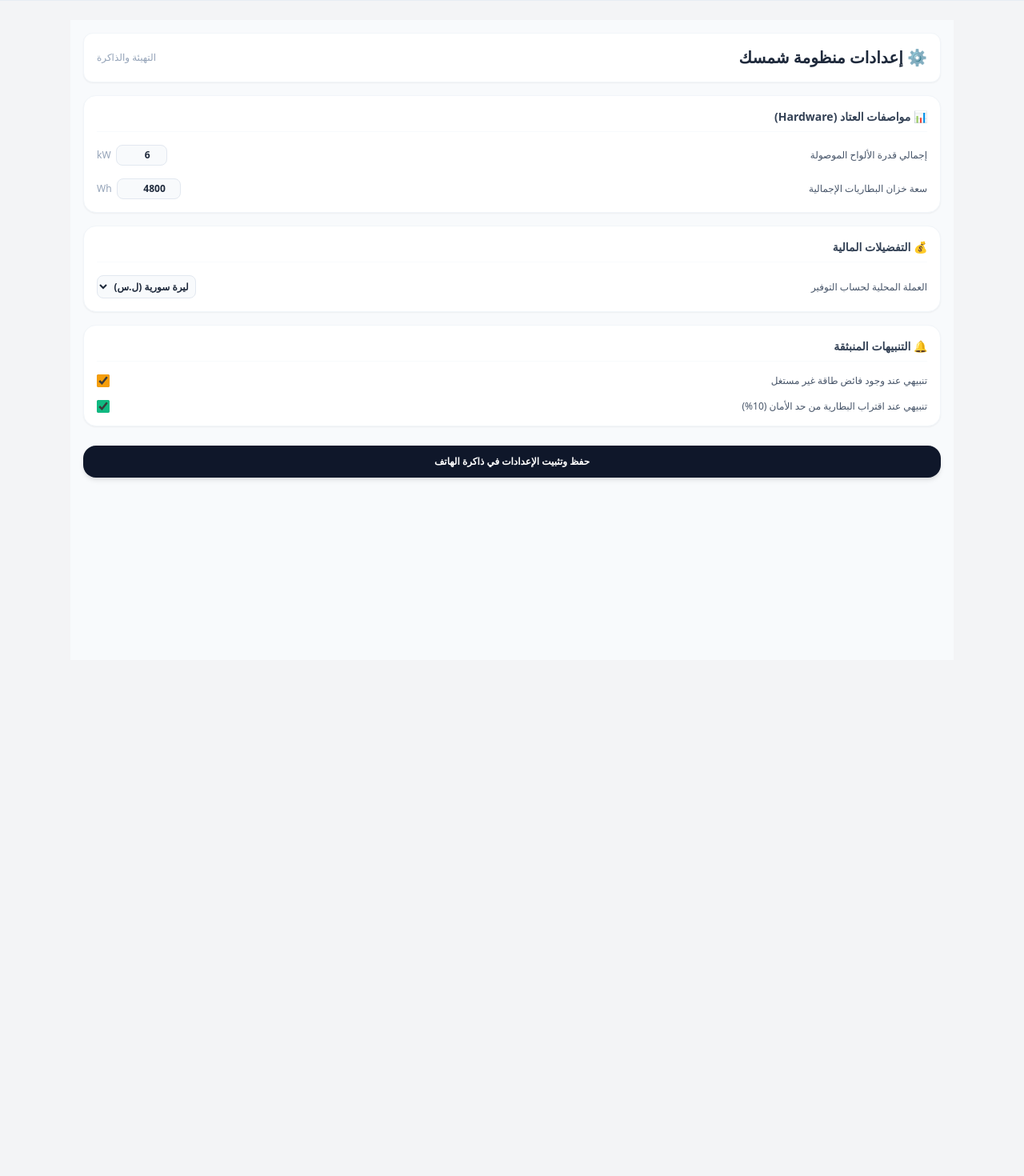
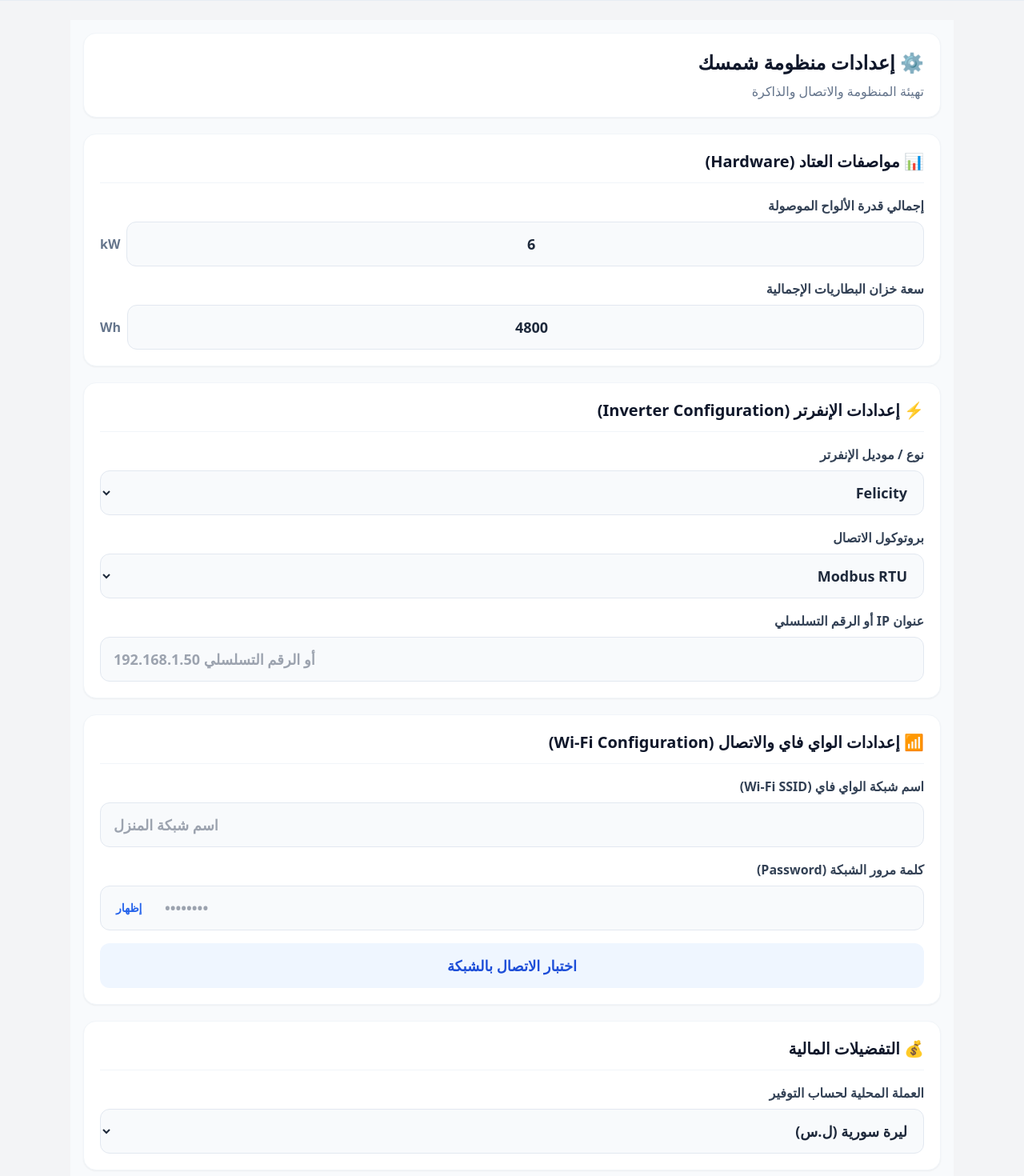
Before and after one commit to mahmoudbir-glitch/Shamsak, a Next.js app: page /settings in a window 1280 px wide. Shown: the part 60-1530 px from the top of the page at 80% size. Before the commit the page ends 909 px from the top, so only its background shows below. Built offline with nearby package versions, Linux system fonts and the light colour scheme.

Commit message:
feat: expand settings and add inverter wifi configuration

```diff
--- a/src/app/settings/page.tsx
+++ b/src/app/settings/page.tsx
@@ -1,96 +1,160 @@
 "use client";
 
-import React, { useState, useEffect } from 'react';
+import React, { useEffect, useState } from "react";
+
+type InverterModel = "Deye" | "Voltronic" | "Growatt" | "Felicity" | "غير ذلك";
+type Protocol = "Modbus RTU" | "Modbus TCP" | "Wi-Fi Datalogger";
 
 export default function SettingsPage() {
-  const [panelCapacity, setPanelCapacity] = useState<number>(6);
-  const [batteryCapacity, setBatteryCapacity] = useState<number>(4800);
-  const [currency, setCurrency] = useState<string>("ل.س");
-  const [notifySurplus, setNotifySurplus] = useState<boolean>(true);
-  const [notifyLowBattery, setNotifyLowBattery] = useState<boolean>(true);
+  const [panelCapacity, setPanelCapacity] = useState(6);
+  const [batteryCapacity, setBatteryCapacity] = useState(4800);
+  const [currency, setCurrency] = useState("ل.س");
+  const [notifySurplus, setNotifySurplus] = useState(true);
+  const [notifyLowBattery, setNotifyLowBattery] = useState(true);
+  const [inverterModel, setInverterModel] = useState<InverterModel>("Felicity");
+  const [protocol, setProtocol] = useState<Protocol>("Modbus RTU");
+  const [inverterAddress, setInverterAddress] = useState("");
+  const [wifiSsid, setWifiSsid] = useState("");
+  const [wifiPassword, setWifiPassword] = useState("");
+  const [showPassword, setShowPassword] = useState(false);
+  const [networkStatus, setNetworkStatus] = useState<"idle" | "testing" | "success" | "error">("idle");
 
   useEffect(() => {
-    if (typeof window !== "undefined") {
-      const savedPanels = localStorage.getItem("shamsak_panel_capacity");
-      const savedBattery = localStorage.getItem("shamsak_battery_capacity");
-      const savedCurrency = localStorage.getItem("shamsak_currency");
-
-      if (savedPanels) setPanelCapacity(Number(savedPanels));
-      if (savedBattery) setBatteryCapacity(Number(savedBattery));
-      if (savedCurrency) setCurrency(savedCurrency);
-    }
+    const saved = {
+      panels: localStorage.getItem("shamsak_panel_capacity"),
+      battery: localStorage.getItem("shamsak_battery_capacity"),
+      currency: localStorage.getItem("shamsak_currency"),
+      model: localStorage.getItem("shamsak_inverter_model"),
+      protocol: localStorage.getItem("shamsak_protocol"),
+      address: localStorage.getItem("shamsak_inverter_address"),
+      ssid: localStorage.getItem("shamsak_wifi_ssid"),
+      password: localStorage.getItem("shamsak_wifi_password"),
+    };
+    if (saved.panels) setPanelCapacity(Number(saved.panels));
+    if (saved.battery) setBatteryCapacity(Number(saved.battery));
+    if (saved.currency) setCurrency(saved.currency);
+    if (saved.model) setInverterModel(saved.model as InverterModel);
+    if (saved.protocol) setProtocol(saved.protocol as Protocol);
+    if (saved.address) setInverterAddress(saved.address);
+    if (saved.ssid) setWifiSsid(saved.ssid);
+    if (saved.password) setWifiPassword(saved.password);
   }, []);
 
   const handleSaveSettings = () => {
-    if (typeof window !== "undefined") {
-      localStorage.setItem("shamsak_panel_capacity", panelCapacity.toString());
-      localStorage.setItem("shamsak_battery_capacity", batteryCapacity.toString());
-      localStorage.setItem("shamsak_currency", currency);
+    localStorage.setItem("shamsak_panel_capacity", String(panelCapacity));
+    localStorage.setItem("shamsak_battery_capacity", String(batteryCapacity));
+    localStorage.setItem("shamsak_currency", currency);
+    localStorage.setItem("shamsak_inverter_model", inverterModel);
+    localStorage.setItem("shamsak_protocol", protocol);
+    localStorage.setItem("shamsak_inverter_address", inverterAddress);
+    localStorage.setItem("shamsak_wifi_ssid", wifiSsid);
+    localStorage.setItem("shamsak_wifi_password", wifiPassword);
+    alert("تم حفظ إعدادات شمسك بنجاح! ✅");
+  };
 
-      alert("تم حفظ المواصفات وتثبيتها في ذاكرة هاتف المستخدم بنجاح! ✅");
+  const testNetwork = async () => {
+    setNetworkStatus("testing");
+    try {
+      const response = await fetch("/api/telemetry", { cache: "no-store" });
+      setNetworkStatus(response.ok ? "success" : "error");
+    } catch {
+      setNetworkStatus("error");
     }
   };
 
+  const inputClass = "w-full min-h-14 rounded-xl border border-slate-200 bg-slate-50 px-4 text-lg font-bold text-slate-800 outline-none transition focus:border-blue-400 focus:ring-2 focus:ring-blue-100";
+  const selectClass = inputClass + " appearance-auto";
+
   return (
-    <div className="min-h-screen bg-slate-50 p-4 pb-24 text-right" dir="rtl">
-      <div className="flex justify-between items-center bg-white p-4 rounded-xl shadow-sm mb-4 border border-slate-100">
-        <h1 className="text-xl font-bold text-slate-800 flex items-center gap-1.5">
-          ⚙️ إعدادات منظومة شمسك
-        </h1>
-        <div className="text-xs text-slate-400">التهيئة والذاكرة</div>
+    <div className="min-h-screen bg-slate-50 p-4 pb-28 text-right" dir="rtl">
+      <div className="mb-5 rounded-2xl border border-slate-100 bg-white p-5 shadow-sm">
+        <h1 className="flex items-center gap-2 text-2xl font-bold text-slate-900">⚙️ إعدادات منظومة شمسك</h1>
+        <p className="mt-2 text-base font-medium text-slate-500">تهيئة المنظومة والاتصال والذاكرة</p>
       </div>
 
-      <div className="bg-white p-4 rounded-2xl shadow-sm border border-slate-100 mb-4 space-y-4">
-        <h3 className="font-bold text-sm text-slate-700 border-b border-slate-50 pb-2">📊 مواصفات العتاد (Hardware)</h3>
-
-        <div className="flex justify-between items-center text-xs">
-          <span className="text-slate-600 font-medium">إجمالي قدرة الألواح الموصولة</span>
-          <div className="flex items-center gap-1.5">
-            <input type="number" value={panelCapacity} onChange={(e) => setPanelCapacity(Number(e.target.value))} className="w-16 bg-slate-50 border border-slate-200 text-center rounded-lg p-1 font-bold text-slate-800" />
-            <span className="text-slate-400">kW</span>
+      <div className="mb-5 space-y-4 rounded-2xl border border-slate-100 bg-white p-5 shadow-sm">
+        <h2 className="border-b border-slate-100 pb-3 text-xl font-bold text-slate-900">📊 مواصفات العتاد (Hardware)</h2>
+        <div className="space-y-2">
+          <label className="text-base font-semibold text-slate-700">إجمالي قدرة الألواح الموصولة</label>
+          <div className="flex items-center gap-2">
+            <input type="number" value={panelCapacity} onChange={(e) => setPanelCapacity(Number(e.target.value))} className={inputClass + " text-center"} />
+            <span className="text-base font-bold text-slate-500">kW</span>
           </div>
         </div>
-
-        <div className="flex justify-between items-center text-xs">
-          <span className="text-slate-600 font-medium">سعة خزان البطاريات الإجمالية</span>
-          <div className="flex items-center gap-1.5">
-            <input type="number" value={batteryCapacity} onChange={(e) => setBatteryCapacity(Number(e.target.value))} className="w-20 bg-slate-50 border border-slate-200 text-center rounded-lg p-1 font-bold text-slate-800" />
-            <span className="text-slate-400">Wh</span>
+        <div className="space-y-2">
+          <label className="text-base font-semibold text-slate-700">سعة خزان البطاريات الإجمالية</label>
+          <div className="flex items-center gap-2">
+            <input type="number" value={batteryCapacity} onChange={(e) => setBatteryCapacity(Number(e.target.value))} className={inputClass + " text-center"} />
+            <span className="text-base font-bold text-slate-500">Wh</span>
           </div>
         </div>
       </div>
 
-      <div className="bg-white p-4 rounded-2xl shadow-sm border border-slate-100 mb-4 space-y-4">
-        <h3 className="font-bold text-sm text-slate-700 border-b border-slate-50 pb-2">💰 التفضيلات المالية</h3>
+      <div className="mb-5 space-y-4 rounded-2xl border border-slate-100 bg-white p-5 shadow-sm">
+        <h2 className="border-b border-slate-100 pb-3 text-xl font-bold text-slate-900">⚡ إعدادات الإنفرتر (Inverter Configuration)</h2>
+        <div className="space-y-2">
+          <label className="text-base font-semibold text-slate-700">نوع / موديل الإنفرتر</label>
+          <select value={inverterModel} onChange={(e) => setInverterModel(e.target.value as InverterModel)} className={selectClass}>
+            <option>Deye</option><option>Voltronic</option><option>Growatt</option><option>Felicity</option><option>غير ذلك</option>
+          </select>
+        </div>
+        <div className="space-y-2">
+          <label className="text-base font-semibold text-slate-700">بروتوكول الاتصال</label>
+          <select value={protocol} onChange={(e) => setProtocol(e.target.value as Protocol)} className={selectClass}>
+            <option>Modbus RTU</option><option>Modbus TCP</option><option>Wi-Fi Datalogger</option>
+          </select>
+        </div>
+        <div className="space-y-2">
+          <label className="text-base font-semibold text-slate-700">عنوان IP أو الرقم التسلسلي</label>
+          <input type="text" value={inverterAddress} onChange={(e) => setInverterAddress(e.target.value)} placeholder="192.168.1.50 أو الرقم التسلسلي" className={inputClass} dir="ltr" />
+        </div>
+      </div>
 
-        <div className="flex justify-between items-center text-xs">
-          <span className="text-slate-600 font-medium">العملة المحلية لحساب التوفير</span>
-          <select value={currency} onChange={(e) => setCurrency(e.target.value)} className="bg-slate-50 border border-slate-200 text-center rounded-lg p-1 font-bold text-slate-800">
-            <option value="ل.س">ليرة سورية (ل.س)</option>
-            <option value="USD">دولار أمريكي ($)</option>
-            <option value="LBP">ليرة لبنانية (L.B.P)</option>
+      <div className="mb-5 space-y-4 rounded-2xl border border-slate-100 bg-white p-5 shadow-sm">
+        <h2 className="border-b border-slate-100 pb-3 text-xl font-bold text-slate-900">📶 إعدادات الواي فاي والاتصال (Wi-Fi Configuration)</h2>
+        <div className="space-y-2">
+          <label className="text-base font-semibold text-slate-700">اسم شبكة الواي فاي (Wi-Fi SSID)</label>
+          <input type="text" value={wifiSsid} onChange={(e) => setWifiSsid(e.target.value)} placeholder="اسم شبكة المنزل" className={inputClass} dir="ltr" />
+        </div>
+        <div className="space-y-2">
+          <label className="text-base font-semibold text-slate-700">كلمة مرور الشبكة (Password)</label>
+          <div className="relative">
+            <input type={showPassword ? "text" : "password"} value={wifiPassword} onChange={(e) => setWifiPassword(e.target.value)} placeholder="••••••••" className={inputClass + " pl-20"} dir="ltr" />
+            <button type="button" onClick={() => setShowPassword((v) => !v)} className="absolute left-2 top-1/2 -translate-y-1/2 rounded-lg px-3 py-2 text-sm font-bold text-blue-600 hover:bg-blue-50">
+              {showPassword ? "إخفاء" : "إظهار"}
+            </button>
+          </div>
+        </div>
+        <button type="button" onClick={() => void testNetwork()} disabled={networkStatus === "testing"} className="min-h-14 w-full rounded-xl bg-blue-50 px-4 text-lg font-bold text-blue-700 transition hover:bg-blue-100 disabled:opacity-60">
+          {networkStatus === "testing" ? "جاري اختبار الاتصال…" : "اختبار الاتصال بالشبكة"}
+        </button>
+        {networkStatus === "success" && <p className="rounded-xl bg-emerald-50 p-3 text-base font-bold text-emerald-700">✓ تم الوصول إلى قناة البيانات الحية.</p>}
+        {networkStatus === "error" && <p className="rounded-xl bg-amber-50 p-3 text-base font-bold text-amber-700">⚠️ تعذر الوصول إلى بيانات الإنفرتر الحية. تأكد من الاتصال وإعدادات الجهاز.</p>}
+      </div>
+
+      <div className="mb-5 space-y-4 rounded-2xl border border-slate-100 bg-white p-5 shadow-sm">
+        <h2 className="border-b border-slate-100 pb-3 text-xl font-bold text-slate-900">💰 التفضيلات المالية</h2>
+        <div className="space-y-2">
+          <label className="text-base font-semibold text-slate-700">العملة المحلية لحساب التوفير</label>
+          <select value={currency} onChange={(e) => setCurrency(e.target.value)} className={selectClass}>
+            <option value="ل.س">ليرة سورية (ل.س)</option><option value="USD">دولار أمريكي ($)</option><option value="LBP">ليرة لبنانية (L.B.P)</option>
           </select>
         </div>
       </div>
 
-      <div className="bg-white p-4 rounded-2xl shadow-sm border border-slate-100 mb-6 space-y-4">
-        <h3 className="font-bold text-sm text-slate-700 border-b border-slate-50 pb-2">🔔 التنبيهات المنبثقة</h3>
-
-        <div className="flex justify-between items-center text-xs">
-          <span className="text-slate-600 font-medium">تنبيهي عند وجود فائض طاقة غير مستغل</span>
-          <input type="checkbox" checked={notifySurplus} onChange={(e) => setNotifySurplus(e.target.checked)} className="w-4 h-4 accent-amber-500" />
-        </div>
-
-        <div className="flex justify-between items-center text-xs">
-          <span className="text-slate-600 font-medium">تنبيهي عند اقتراب البطارية من حد الأمان (10%)</span>
-          <input type="checkbox" checked={notifyLowBattery} onChange={(e) => setNotifyLowBattery(e.target.checked)} className="w-4 h-4 accent-emerald-500" />
-        </div>
+      <div className="mb-6 space-y-4 rounded-2xl border border-slate-100 bg-white p-5 shadow-sm">
+        <h2 className="border-b border-slate-100 pb-3 text-xl font-bold text-slate-900">🔔 التنبيهات</h2>
+        <label className="flex min-h-16 cursor-pointer items-center justify-between gap-4 rounded-xl bg-slate-50 px-4 py-3 text-base font-semibold text-slate-700">
+          <span>تنبيهي عند وجود فائض طاقة غير مستغل</span>
+          <input type="checkbox" checked={notifySurplus} onChange={(e) => setNotifySurplus(e.target.checked)} className="h-7 w-7 shrink-0 accent-amber-500" />
+        </label>
+        <label className="flex min-h-16 cursor-pointer items-center justify-between gap-4 rounded-xl bg-slate-50 px-4 py-3 text-base font-semibold text-slate-700">
+          <span>تنبيهي عند اقتراب البطارية من حد الأمان (10%)</span>
+          <input type="checkbox" checked={notifyLowBattery} onChange={(e) => setNotifyLowBattery(e.target.checked)} className="h-7 w-7 shrink-0 accent-emerald-500" />
+        </label>
       </div>
 
-      <button
-        onClick={handleSaveSettings}
-        className="w-full bg-slate-900 text-white font-bold py-3 rounded-2xl text-xs shadow-md active:bg-slate-800 transition-colors"
-      >
+      <button onClick={handleSaveSettings} className="mb-4 min-h-16 w-full rounded-2xl bg-slate-900 px-5 py-4 text-lg font-bold text-white shadow-md transition active:bg-slate-800">
         حفظ وتثبيت الإعدادات في ذاكرة الهاتف
       </button>
     </div>
```
